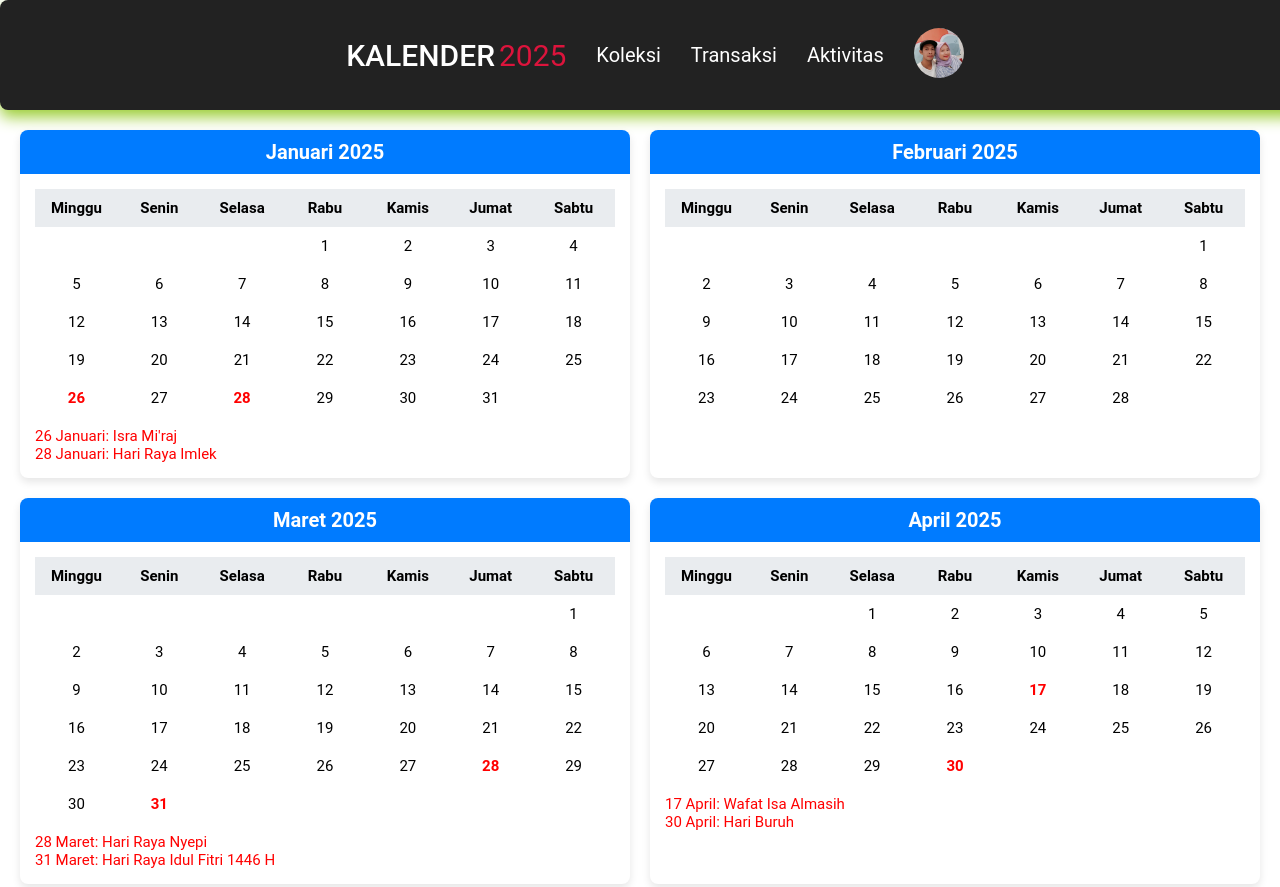
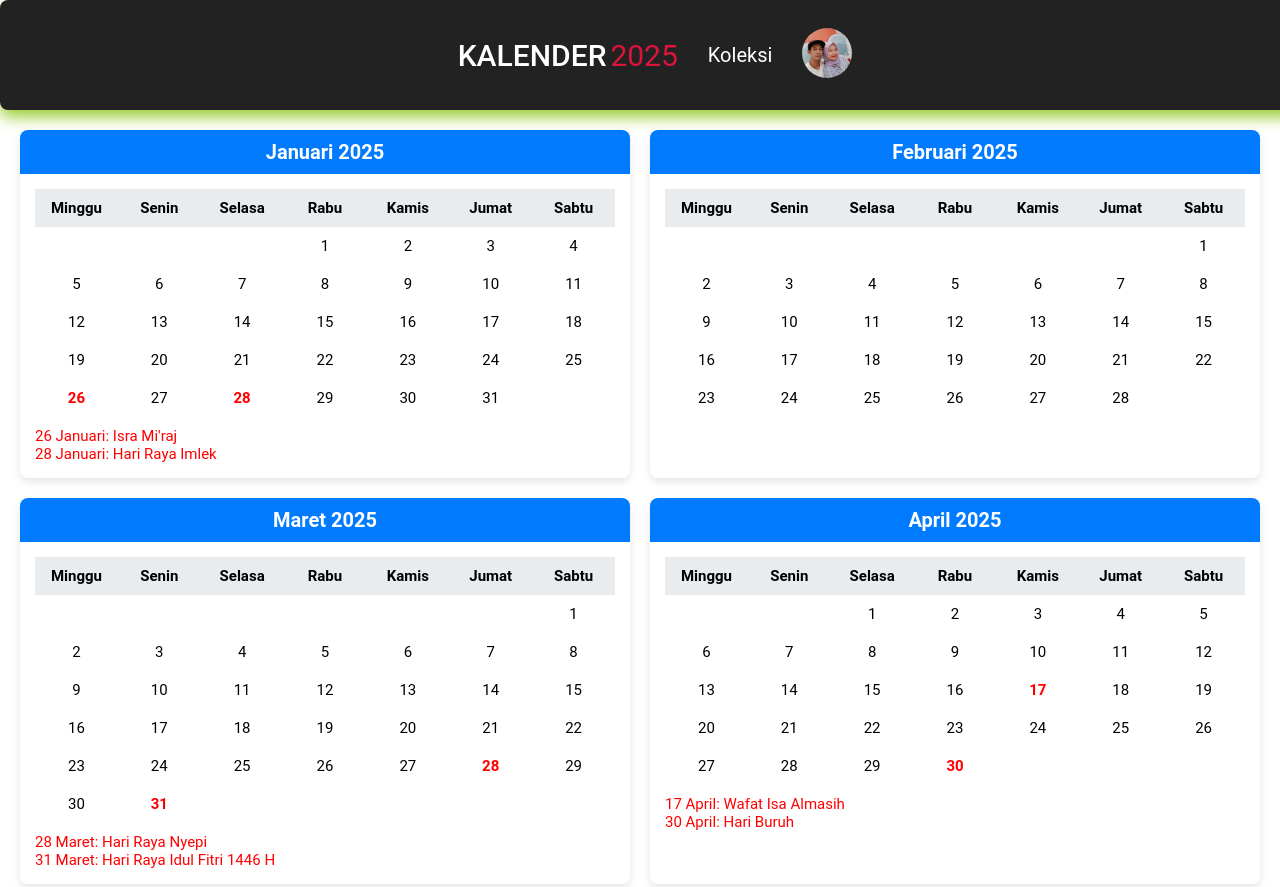
Before and after one commit to pippo131182/content, a plain HTML site: page index.html in a window 1280 px wide. Shown: the top 887 px of the page. Drawn offline with Linux system fonts and the light colour scheme.

Commit message:
Update index.html

```diff
--- a/index.html
+++ b/index.html
@@ -15,8 +15,6 @@
         </div>
         <ul class="navigation">
             <li><a href="#">koleksi</a></li>
-            <li><a href="#">transaksi</a></li>
-            <li><a href="#">aktivitas</a></li>
             <li><img src="yosep.jpeg" alt="" /></li>
         </ul>
     </nav>
```
